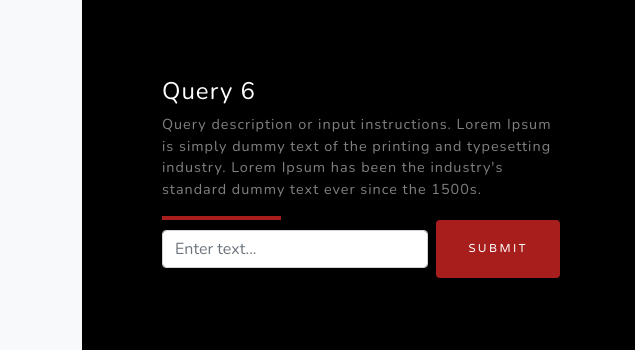
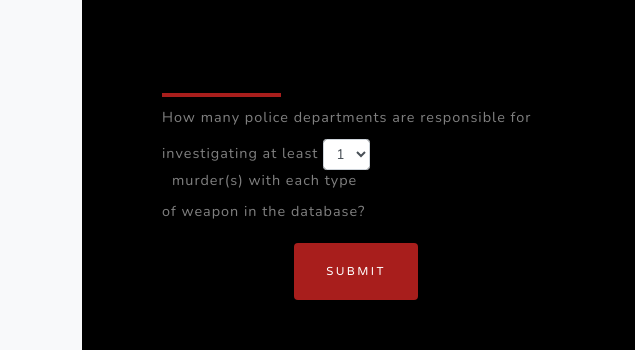
Before and after one commit to jkawase1/DBProjPyScripts, a plain HTML site: page index.html in a window 1280 px wide. Shown: the part 3755-4105 px from the top of the page, 0-635 px from the left. Drawn offline with nearby package versions, Linux system fonts and the light colour scheme; files whose address does not match are found by name.

Commit message:
Added sixth query

```diff
--- a/index.html
+++ b/index.html
@@ -311,28 +311,42 @@
                 </div>
 
                 <!-- Project Six Row-->
-                <div class="row justify-content-center no-gutters">
+            	<div class="row justify-content-center no-gutters">
                     <div class="col-lg-6"><img class="img-fluid" src="alex-jones-XPcsu_Da5qw-unsplash.jpg" alt="" />
                     </div>
                     <div class="col-lg-6 order-lg-first">
                         <div class="bg-black text-center h-100 project">
                             <div class="d-flex h-100">
                                 <div class="project-text w-100 my-auto text-center text-lg-left">
-                                    <h4 class="text-white">Query 6</h4>
-                                    <p class="mb-0 text-white-50">
-                                        Query description or input instructions. Lorem Ipsum is simply dummy text of the printing and typesetting industry. Lorem Ipsum has been the industry's standard dummy text ever since the 1500s.
-                                    </p>
-                                    <hr class="d-none d-lg-block mb-0 ml-0" />
+                                    <hr class="d-none d-lg-block mb-0 ml-0" style="padding-bottom: 10px;" />
                                     <form class="form-inline d-flex">
-                                        <input class="form-control flex-fill mr-0 mr-sm-2 mb-3 mb-sm-0" id="formID" type="text" placeholder="Enter text..." />
-                                        <button class="btn btn-primary mx-auto" type="submit">Submit</button>
+                                        <p class="mb-0 text-white-50" style="padding-bottom: 10px;">
+                                            How many police departments are responsible for
+                                        </p>
+                                        <div class="form-inline" style="padding-bottom: 10px;">
+                                                <p class="mb-0 text-white-50" style="padding-left: 0px; padding-right: 10px;">investigating at least </p>
+                                                <select id="6_num1" class="form-row d-flex form-control form-control-sm">
+                                                    <option>1</option>
+                                                    <option>2</option>
+                                                    <option>3</option>
+                                                </select>
+                                                <p class="mb-0 text-white-50" style="padding-left: 10px; padding-right: 0px;">
+                                                    murder(s) with each type
+                                                </p>
+                                        </div>
+					<p class="mb-0 text-white-50" style="padding-bottom: 10px;"> of weapon in the database? </p>
+                                        <div class="form-row" style="padding-top: 10px; width: 100%;">
+                                            <button class="btn btn-primary mx-auto" type="submit">Submit</button>
+                                        </div>
                                     </form>
                                 </div>
                             </div>
                         </div>
                     </div>
                 </div>
-            </div>
+
+
+		</div>
         </section>
 
 	    <!-- General Queries -->
```
